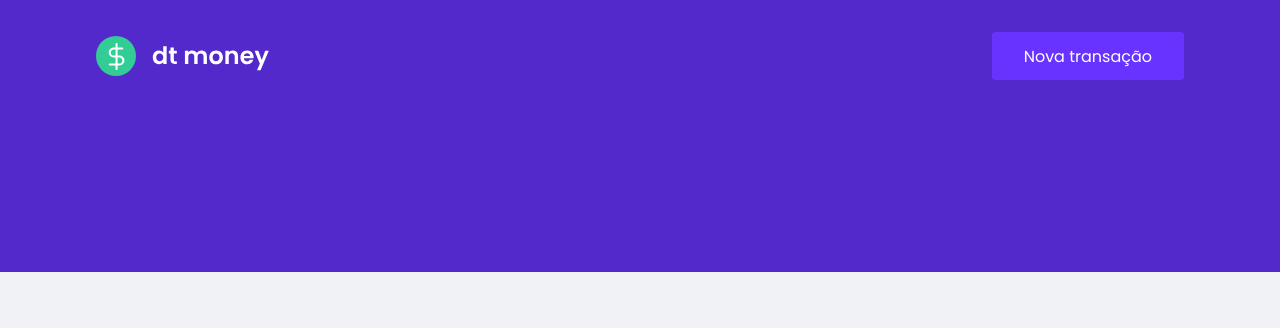
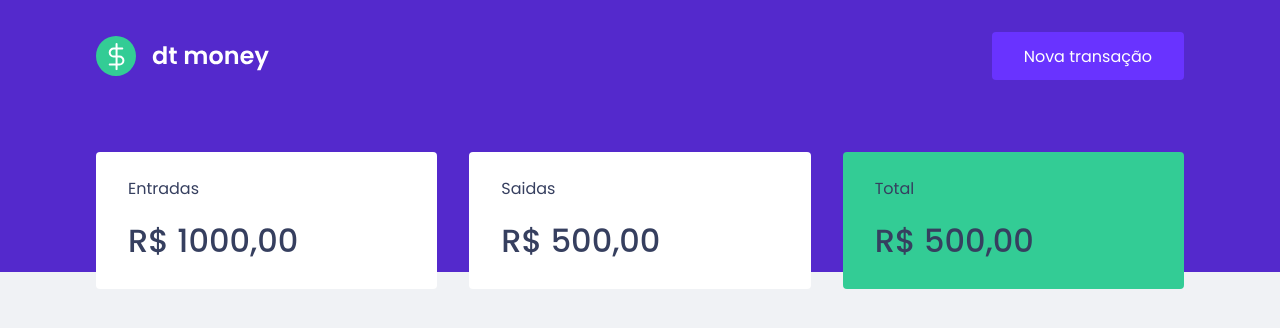
Before and after one commit to Pcfilho/dtmoney, a React (Create React App) app: page / in a window 1280 px wide. Shown: the top 328 px of the page. Built offline with nearby package versions, Linux system fonts and the light colour scheme.

Commit message:
Dashboard, Summary UI - Cards - Adding green color to global.ts - Adding Poppins 500 to index.html

```diff
--- a/public/index.html
+++ b/public/index.html
@@ -10,7 +10,7 @@
     <title>DT Money</title>
 
     <link
-      href="https://fonts.googleapis.com/css2?family=Poppins:wght@400;600&display=swap"
+      href="https://fonts.googleapis.com/css2?family=Poppins:wght@400;500;600&display=swap"
       rel="stylesheet"
     />
   </head>
--- a/src/App.tsx
+++ b/src/App.tsx
@@ -1,3 +1,4 @@
+import { Dashboard } from "./components/Dashboard";
 import { Header } from "./components/Header";
 import { GlobalStyle } from "./styles/global";
 
@@ -5,6 +6,7 @@
   return (
     <>
       <Header />
+      <Dashboard />
       <GlobalStyle />
     </>
   );
--- /dev/null
+++ b/src/components/Dashboard/index.tsx
@@ -0,0 +1,10 @@
+import { Summary } from "../Summary";
+import { Container } from "./styles";
+
+export function Dashboard() {
+  return (
+    <Container>
+      <Summary />
+    </Container>
+  )
+}
--- /dev/null
+++ b/src/components/Dashboard/styles.ts
@@ -0,0 +1,8 @@
+import styled from "styled-components";
+
+export const Container = styled.main`
+  max-width: 1120px;
+  margin: 0 auto;
+  padding: 2.5rem 1rem;
+
+`;
--- /dev/null
+++ b/src/components/Summary/index.tsx
@@ -0,0 +1,34 @@
+import incomeImg from '../../assets/income.svg'
+import outcomeImg from '../../assets/outcome.svg'
+import totalImg from '../../assets/total.svg'
+import { Container } from "./styles";
+
+export function Summary() {
+  return (
+    <Container>
+      <div>
+        <header>
+          <p>Entradas</p>
+          <img src="" alt="" />
+        </header>
+        <strong>R$ 1000,00</strong>
+      </div>
+
+      <div>
+        <header>
+          <p>Saidas</p>
+          <img src="" alt="" />
+        </header>
+        <strong>R$ 500,00</strong>
+      </div>
+
+      <div className='green-box'>
+        <header>
+          <p>Total</p>
+          <img src="" alt="" />
+        </header>
+        <strong>R$ 500,00</strong>
+      </div>
+    </Container>
+  )
+}
--- /dev/null
+++ b/src/components/Summary/styles.ts
@@ -0,0 +1,33 @@
+import styled from "styled-components";
+
+export const Container = styled.div`
+  display: grid;
+  grid-template-columns: repeat(3, 1fr);
+  gap: 2rem;
+  margin-top: -10rem;
+
+  div {
+    background: var(--shape);
+    padding: 1.5rem 2rem;
+    border-radius: 0.25rem;
+    color: var(--text-title);
+
+    header {
+      display: flex;
+      align-items: center;
+      justify-content: space-between;
+    }
+
+    strong {
+      display: block;
+      margin-top: 1rem;
+      font-size: 2rem;
+      font-weight: 500;
+      line-height: 3rem;
+    }
+
+    &.green-box {
+      background: var(--green);
+    }
+  }
+`;
--- a/src/styles/global.ts
+++ b/src/styles/global.ts
@@ -4,6 +4,7 @@
   :root {
     --red: #e52e4d;
     --blue: #5429cc;
+    --green: #33cc95;
 
     --blue-light: #6933ff;
 
```
